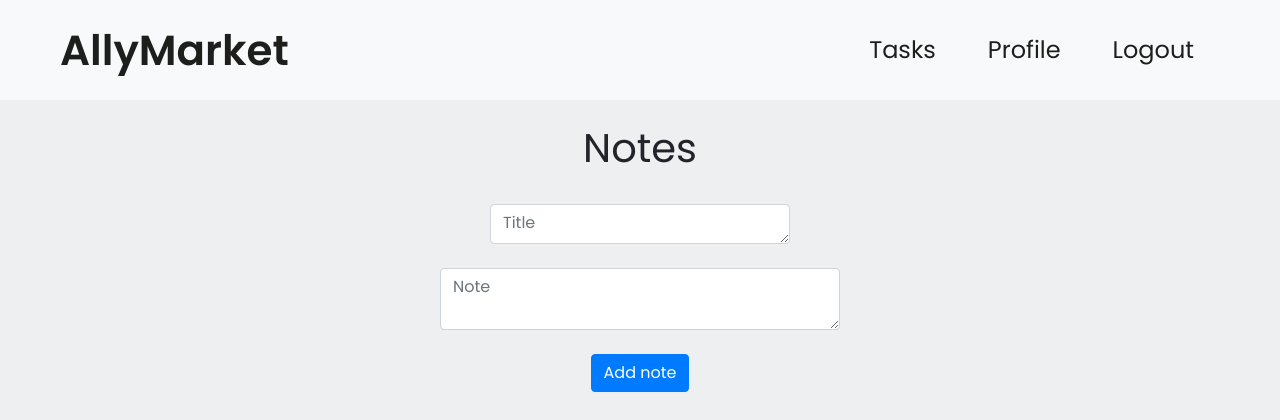
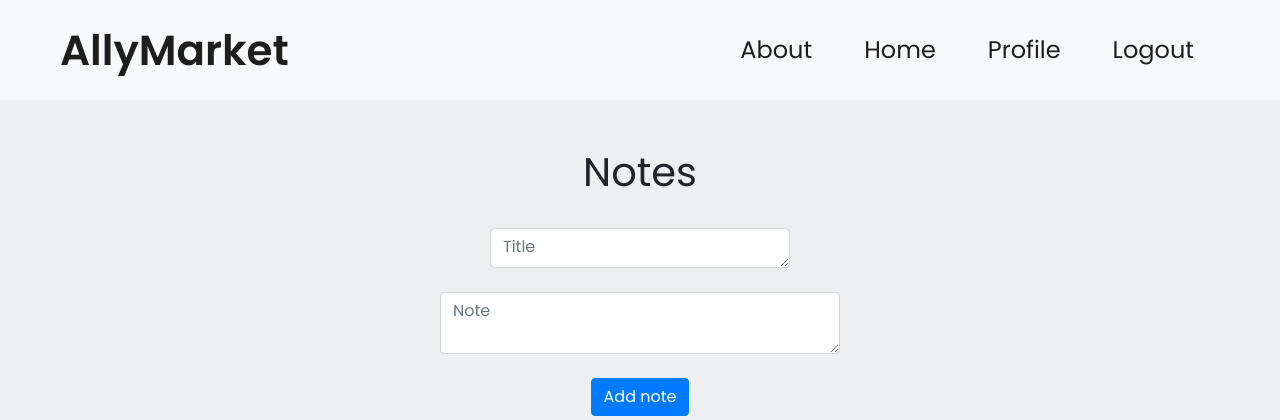
Before and after one commit to Oyetron2000/Allymarket-, a Flask app: page / in a window 1280 px wide. Shown: the top 420 px of the page. Run offline with Flask 3, Linux system fonts and the light colour scheme; the visitor is signed in with stand-in values (Sample User, id 1); data that the repository does not hold is empty; some libraries are stand-ins or nearby versions.

Commit message:
Update Base.html
11/08/2025 Prototype

```diff
--- a/FBLA 2025/Website/Templates/Base.html
+++ b/FBLA 2025/Website/Templates/Base.html
@@ -41,7 +41,8 @@
 
         {% if user.is_authenticated %}
           <div class="right">
-            <a class="nav-item nav-link" id="tasks-link" href="/tasks">Tasks</a>
+            <a class="nav-item nav-link" id="about-link" href="/about">About</a>
+            <a class="nav-item nav-link" id="tasks-link" href="/">Home</a>
             <a class="nav-item nav-link" id="profile-link" href="/profile">Profile</a>
             <a class="nav-item nav-link" id="logout-link" href="/logout">Logout</a>
           </div>
@@ -54,6 +55,8 @@
         </div>
         {% endif %}
     </nav>
+    <br>
+
 
     {% with messages = get_flashed_messages(with_categories=true) %} {% if
     messages %} {% for category, message in messages %} {% if category ==
```
